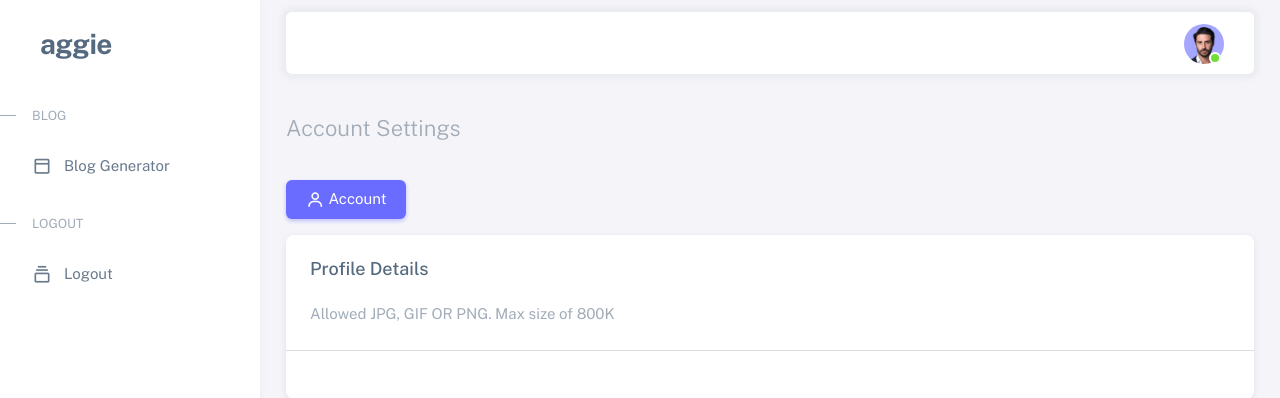
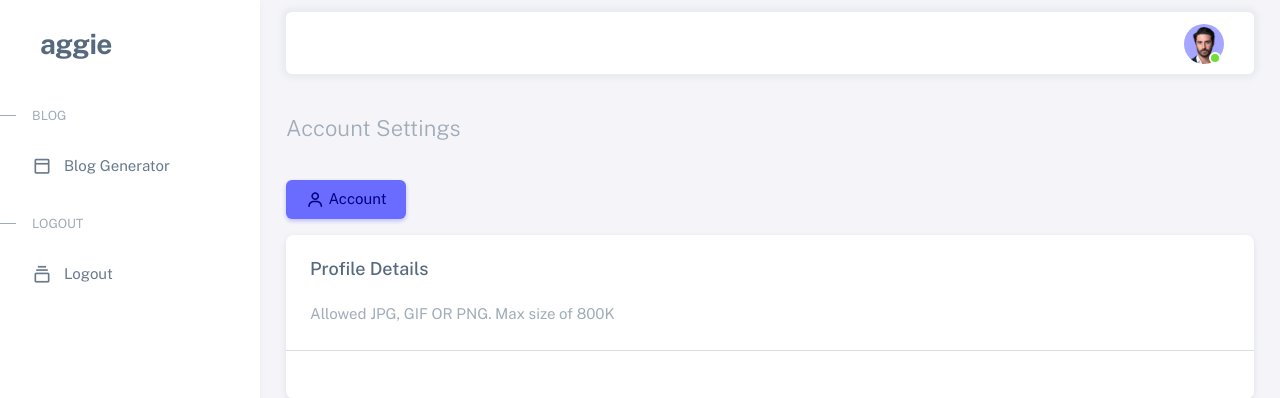
Before and after one commit to Agnes-Kalunda/AI-Content-Generator, a Django app: page /profile in a window 1280 px wide. Shown: the top 398 px of the page. Run offline with Django 3.2, Linux system fonts and the light colour scheme; the visitor is signed in with stand-in values (Sample User, id 1); some libraries are stand-ins or nearby versions.

Commit message:
refactored

```diff
--- a/contentGeneratorApp/templates/dashboard/profile.html
+++ b/contentGeneratorApp/templates/dashboard/profile.html
@@ -6,14 +6,17 @@
 {% block body%}
 <div class="container-xxl flex-grow-1 container-p-y">
 
-  <h4 class="fw-bold py-3 mb-4"><span class="text-muted fw-light">Account Settings</span></h4>
+  <h4 class="fw-bold py-3 mb-4 "><span class="text-muted fw-light">Account Settings</span></h4>
     <!-- Layout Demo -->
     <div class="row">
       <div class="col-md-12">
         <ul class="nav nav-pills flex-column flex-md-row mb-3">
           <li class="nav-item">
-            <a class="nav-link active" href="javascript:void(0);"><i class="bx bx-user me-1"></i>Account</a>
-          </li>
+            <a class="nav-link active" href="javascript:void(0);" style="color: #000080;">
+                <i class="bx bx-user me-1"></i>Account
+            </a>
+        </li>
+
         </ul>
 
           <div class="card mb-4">
--- a/contentGeneratorApp/views.py
+++ b/contentGeneratorApp/views.py
@@ -80,7 +80,7 @@ def logout(request):
 @login_required
 def dashboard(request):
     context = {}
-    return render (request,"dashboard/blog-topic.html",context)
+    return render (request,"dashboard/home.html",context)
 
 
 @login_required
```
Also changed, not shown: contentGeneratorApp/templates/dashboard/blog-topic.html (+6 -6 lines), 1 other file.
